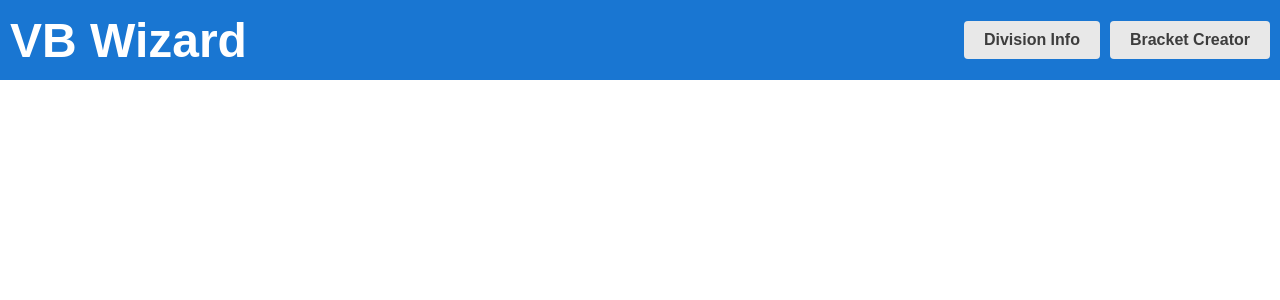
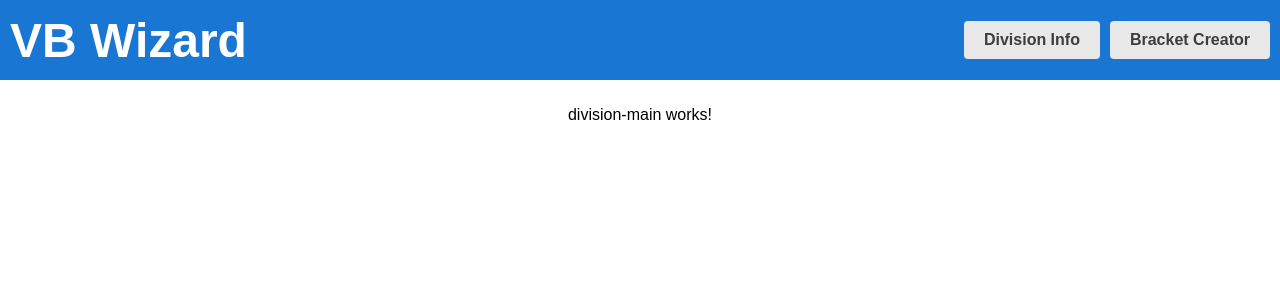
Before and after one commit to rcski77/vb-wizard, an Angular app: page /divisions in a window 1280 px wide. Shown: the top 300 px of the page. Built offline with nearby package versions, Linux system fonts and the light colour scheme.

Commit message:
created division component / added router for nav

```diff
--- a/src/app/app.component.css
+++ b/src/app/app.component.css
@@ -19,3 +19,12 @@
   .spacer {
     flex: 1;
   }
+
+  .content {
+    display: flex;
+    margin: 82px auto 32px;
+    padding: 0 16px;
+    max-width: 960px;
+    flex-direction: column;
+    align-items: center;
+  }
--- a/src/app/app.component.html
+++ b/src/app/app.component.html
@@ -10,3 +10,7 @@
     </nav>
   </div>
 </div>
+
+<div class="content">
+  <router-outlet></router-outlet>
+</div>
--- /dev/null
+++ b/src/app/division-main/division-main.component.html
@@ -0,0 +1 @@
+<p>division-main works!</p>
```
Also changed, not shown: src/app/app-routing.module.ts (added, +13 -0 lines), src/app/app.module.ts (+6 -2 lines), src/app/division-main/division-main.component.ts (added, +10 -0 lines), src/app/division-main/division-main.component.css (added), 1 other file (tests, documents, lock files or other folders).
